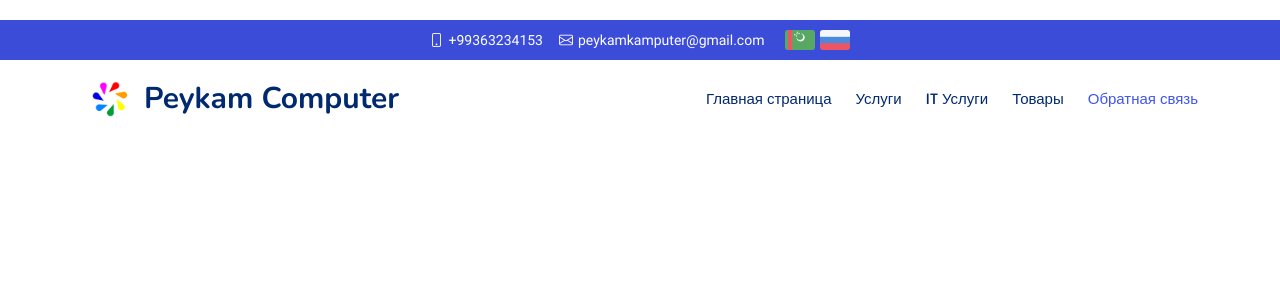
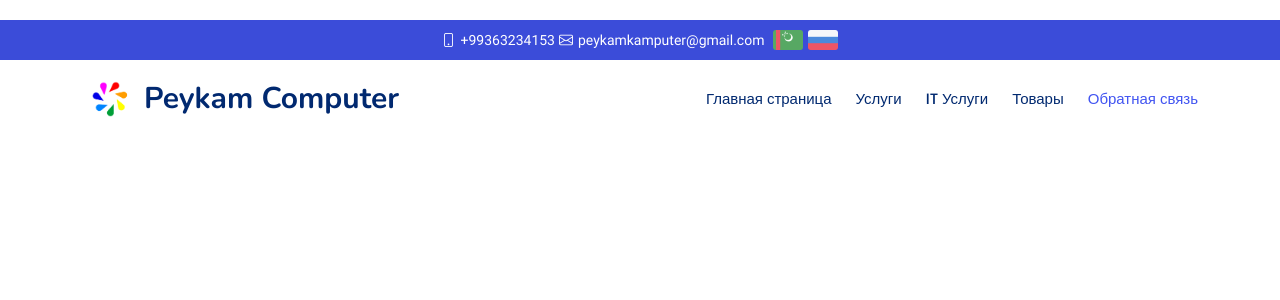
Before and after one commit to peykamcomputer/peykamcomputer, a Django app: page /ru/contact/ in a window 1280 px wide. Shown: the top 300 px of the page. Run offline with Django 4.2, Linux system fonts and the light colour scheme; data comes from the database, SQL or seed files in the repository; some libraries are stand-ins or nearby versions; some web fonts are replaced.

Commit message:
improved navigation and index

```diff
--- a/templates/russian/index.html
+++ b/templates/russian/index.html
@@ -16,6 +16,7 @@
             </div>
           </div>
           <div class="col-lg-6 order-1 order-lg-2 hero-img" data-aos="zoom-out">
+            <br><br><br><br><br><br>
             <img src="{{hero_section.image.url}}" class="img-fluid animated" alt="">
           </div>
         </div>
--- a/templates/russian/navigation.html
+++ b/templates/russian/navigation.html
@@ -6,8 +6,8 @@
       <div class="container d-flex justify-content-center align-items-center">
         <div class="contact-info d-flex align-items-center">
           <i class="bi bi-phone d-flex align-items-center"><a href="tel:{{phone_1}}">{{phone_1}}</a></i>
-          <i class="bi bi-envelope d-flex align-items-center ms-3"><a href="mailto:{{email_1}}">{{email_1}}</a></i>
-          <i class="d-flex align-items-center ms-3"><a href="/tm"><img src="{% static 'assets/img/tm.png' %}" alt=""></a></i>
+          <i class="bi bi-envelope d-flex align-items-center ms-1"><a href="mailto:{{email_1}}">{{email_1}}</a></i>
+          <i class="d-flex align-items-center ms-1"><a href="/tm"><img src="{% static 'assets/img/tm.png' %}" alt=""></a></i>
           <i class="d-flex align-items-center ms-0"><a href="/ru"><img src="{% static 'assets/img/ru.png' %}" alt=""></a></i>
         </div>
         </div>
--- a/templates/turkmen/index.html
+++ b/templates/turkmen/index.html
@@ -5,6 +5,7 @@
 
    <!-- Hero Section -->
     <section id="hero" class="hero section">
+
 
       <div class="container">
         <div class="row gy-4">
@@ -16,6 +17,7 @@
             </div>
           </div>
           <div class="col-lg-6 order-1 order-lg-2 hero-img" data-aos="zoom-out">
+            <br><br><br><br><br><br>
             <img src="{{hero_section.image.url}}" class="img-fluid animated" alt="">
           </div>
         </div>
--- a/templates/turkmen/navigation.html
+++ b/templates/turkmen/navigation.html
@@ -8,8 +8,8 @@
       <div class="container d-flex justify-content-center align-items-center">
         <div class="contact-info d-flex align-items-center">
           <i class="bi bi-phone d-flex align-items-center"><a href="tel:{{phone_1}}">{{phone_1}}</a></i>
-          <i class="bi bi-envelope d-flex align-items-center ms-3"><a href="mailto:{{email_1}}">{{email_1}}</a></i>
-          <i class="d-flex align-items-center ms-3"><a href="/tm"><img src="{% static 'assets/img/tm.png' %}" alt=""></a></i>
+          <i class="bi bi-envelope d-flex align-items-center ms-1"><a href="mailto:{{email_1}}">{{email_1}}</a></i>
+          <i class="d-flex align-items-center ms-1"><a href="/tm"><img src="{% static 'assets/img/tm.png' %}" alt=""></a></i>
           <i class="d-flex align-items-center ms-0"><a href="/ru"><img src="{% static 'assets/img/ru.png' %}" alt=""></a></i>
         </div>
         </div>
```
